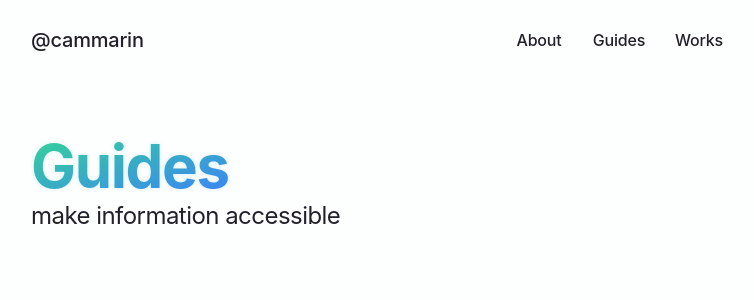
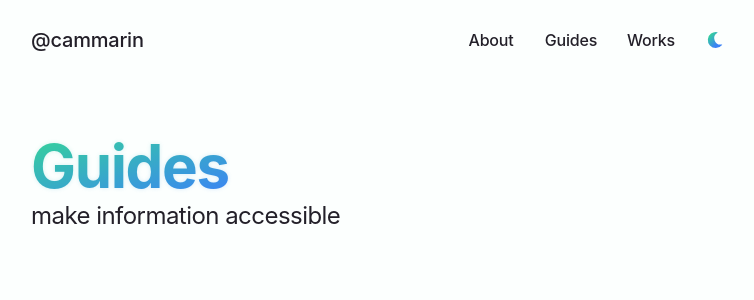
Before and after one commit to cammarin/cammarin.me, a Next.js app: page /guides in a window 1280 px wide. Shown: the top 300 px of the page, without its empty margins (261-1015 px from the left). Built offline with nearby package versions, Linux system fonts and the light colour scheme; a web font is replaced by a local one.

Commit message:
feat(color mode): switch color mode to class based

```diff
--- a/src/components/Layout.tsx
+++ b/src/components/Layout.tsx
@@ -1,7 +1,9 @@
+import { useContext } from 'react'
 import Head from 'next/head'
 import Main from '@/components/Main'
 import Navbar from '@/components/Navbar'
 import Skippy from '@/components/Skippy'
+import { ThemeContext } from '@/theme/index'
 
 type LayoutProps = {
   title?: string
@@ -10,6 +12,8 @@ type LayoutProps = {
 }
 
 const Layout = ({ title = '', description, children }: LayoutProps) => {
+  const { dark, toggleDark } = useContext(ThemeContext)
+
   return (
     <>
       <Head>
@@ -32,6 +36,81 @@ const Layout = ({ title = '', description, children }: LayoutProps) => {
             <Navbar.Nav.Link href="/about">About</Navbar.Nav.Link>
             <Navbar.Nav.Link href="/guides">Guides</Navbar.Nav.Link>
             <Navbar.Nav.Link href="/works">Works</Navbar.Nav.Link>
+            <li>
+              <button
+                type="button"
+                className="p-3"
+                onClick={() => toggleDark()}
+              >
+                <svg
+                  className="w-6 h-6 dark:filter-desaturate"
+                  xmlns="http://www.w3.org/2000/svg"
+                  xmlnsXlink="http://www.w3.org/1999/xlink"
+                  width="24"
+                  height="24"
+                  viewBox="0 0 24 24"
+                  aria-hidden="true"
+                  focusable="false"
+                >
+                  <defs>
+                    <linearGradient
+                      id="color-mode-toggle-gradient-dark"
+                      gradientTransform="rotate(45)"
+                    >
+                      <stop offset="20%" stopColor="#34d399" />
+                      <stop offset="100%" stopColor="#3b82f6" />
+                    </linearGradient>
+
+                    <linearGradient
+                      id="color-mode-toggle-gradient-light"
+                      gradientTransform="rotate(45)"
+                    >
+                      <stop offset="20%" stopColor="#fbbf24" />
+                      <stop offset="100%" stopColor="#ec4899" />
+                    </linearGradient>
+                  </defs>
+
+                  <symbol
+                    id="color-mode-toggle-icon-dark"
+                    width="24"
+                    height="24"
+                    viewBox="0 0 24 24"
+                  >
+                    <path
+                      fill="url('#color-mode-toggle-gradient-dark')"
+                      d="M12.85,20a7.987,7.987,0,0,0,6.215-2.962.376.376,0,0,0-.362-.605,6.267,6.267,0,0,1-4.274-11.6.375.375,0,0,0-.117-.694A8,8,0,1,0,12.85,20Z"
+                    />
+                  </symbol>
+
+                  <symbol
+                    id="color-mode-toggle-icon-light"
+                    width="24"
+                    height="24"
+                    viewBox="0 0 24 24"
+                  >
+                    <path
+                      fill="url('#color-mode-toggle-gradient-light')"
+                      d="M12,7c-2.76,0-5,2.24-5,5s2.24,5,5,5s5-2.24,5-5S14.76,7,12,7L12,7z M2,13l2,0c0.55,0,1-0.45,1-1s-0.45-1-1-1l-2,0 c-0.55,0-1,0.45-1,1S1.45,13,2,13z M20,13l2,0c0.55,0,1-0.45,1-1s-0.45-1-1-1l-2,0c-0.55,0-1,0.45-1,1S19.45,13,20,13z M11,2v2 c0,0.55,0.45,1,1,1s1-0.45,1-1V2c0-0.55-0.45-1-1-1S11,1.45,11,2z M11,20v2c0,0.55,0.45,1,1,1s1-0.45,1-1v-2c0-0.55-0.45-1-1-1 C11.45,19,11,19.45,11,20z M5.99,4.58c-0.39-0.39-1.03-0.39-1.41,0c-0.39,0.39-0.39,1.03,0,1.41l1.06,1.06 c0.39,0.39,1.03,0.39,1.41,0s0.39-1.03,0-1.41L5.99,4.58z M18.36,16.95c-0.39-0.39-1.03-0.39-1.41,0c-0.39,0.39-0.39,1.03,0,1.41 l1.06,1.06c0.39,0.39,1.03,0.39,1.41,0c0.39-0.39,0.39-1.03,0-1.41L18.36,16.95z M19.42,5.99c0.39-0.39,0.39-1.03,0-1.41 c-0.39-0.39-1.03-0.39-1.41,0l-1.06,1.06c-0.39,0.39-0.39,1.03,0,1.41s1.03,0.39,1.41,0L19.42,5.99z M7.05,18.36 c0.39-0.39,0.39-1.03,0-1.41c-0.39-0.39-1.03-0.39-1.41,0l-1.06,1.06c-0.39,0.39-0.39,1.03,0,1.41s1.03,0.39,1.41,0L7.05,18.36z"
+                    />
+                  </symbol>
+
+                  <use
+                    xlinkHref={`#color-mode-toggle-icon-${
+                      dark ? 'light' : 'dark'
+                    }`}
+                  />
+
+                  {/* <path
+                    fill="currentColor"
+                    d={
+                      dark
+                        ? 'M12,7c-2.76,0-5,2.24-5,5s2.24,5,5,5s5-2.24,5-5S14.76,7,12,7L12,7z M2,13l2,0c0.55,0,1-0.45,1-1s-0.45-1-1-1l-2,0 c-0.55,0-1,0.45-1,1S1.45,13,2,13z M20,13l2,0c0.55,0,1-0.45,1-1s-0.45-1-1-1l-2,0c-0.55,0-1,0.45-1,1S19.45,13,20,13z M11,2v2 c0,0.55,0.45,1,1,1s1-0.45,1-1V2c0-0.55-0.45-1-1-1S11,1.45,11,2z M11,20v2c0,0.55,0.45,1,1,1s1-0.45,1-1v-2c0-0.55-0.45-1-1-1 C11.45,19,11,19.45,11,20z M5.99,4.58c-0.39-0.39-1.03-0.39-1.41,0c-0.39,0.39-0.39,1.03,0,1.41l1.06,1.06 c0.39,0.39,1.03,0.39,1.41,0s0.39-1.03,0-1.41L5.99,4.58z M18.36,16.95c-0.39-0.39-1.03-0.39-1.41,0c-0.39,0.39-0.39,1.03,0,1.41 l1.06,1.06c0.39,0.39,1.03,0.39,1.41,0c0.39-0.39,0.39-1.03,0-1.41L18.36,16.95z M19.42,5.99c0.39-0.39,0.39-1.03,0-1.41 c-0.39-0.39-1.03-0.39-1.41,0l-1.06,1.06c-0.39,0.39-0.39,1.03,0,1.41s1.03,0.39,1.41,0L19.42,5.99z M7.05,18.36 c0.39-0.39,0.39-1.03,0-1.41c-0.39-0.39-1.03-0.39-1.41,0l-1.06,1.06c-0.39,0.39-0.39,1.03,0,1.41s1.03,0.39,1.41,0L7.05,18.36z'
+                        : 'M12.85,20a7.987,7.987,0,0,0,6.215-2.962.376.376,0,0,0-.362-.605,6.267,6.267,0,0,1-4.274-11.6.375.375,0,0,0-.117-.694A8,8,0,1,0,12.85,20Z'
+                    }
+                  /> */}
+                </svg>
+              </button>
+            </li>
           </Navbar.Nav>
         </Navbar>
 
--- a/src/pages/_app.tsx
+++ b/src/pages/_app.tsx
@@ -1,5 +1,6 @@
 import { AppProps } from 'next/app'
 import Head from 'next/head'
+import { ThemeProvider } from '@/theme/index'
 import '@/styles/globals.css'
 
 const App = ({ Component, pageProps }: AppProps) => {
@@ -17,7 +18,9 @@ const App = ({ Component, pageProps }: AppProps) => {
         />
       </Head>
 
-      <Component {...pageProps} />
+      <ThemeProvider>
+        <Component {...pageProps} />
+      </ThemeProvider>
     </>
   )
 }
--- a/src/pages/_document.tsx
+++ b/src/pages/_document.tsx
@@ -1,4 +1,5 @@
 import NextDocument, { Html, Head, Main, NextScript } from 'next/document'
+import { ColorModeScript } from '@/theme/index'
 
 class Document extends NextDocument {
   render() {
@@ -7,6 +8,7 @@ class Document extends NextDocument {
         <Head />
 
         <body>
+          <ColorModeScript />
           <Main />
           <NextScript />
         </body>
--- /dev/null
+++ b/src/theme/ColorModeScript.tsx
@@ -0,0 +1,64 @@
+function setScript() {
+  var storageKey = 'dark'
+  var classNameDark = 'dark'
+  var classNameLight = 'light'
+  var d = document.querySelector('html')
+
+  //set class on html doc
+  function setClassOnDocumentBody(dark) {
+    d.classList.add(dark ? classNameDark : classNameLight)
+    d.classList.remove(dark ? classNameLight : classNameDark)
+  }
+
+  //media query
+  var preferDarkQuery = '(prefers-color-scheme: dark)'
+  var mql = window.matchMedia(preferDarkQuery)
+  var supportsColorSchemeQuery = mql.media === preferDarkQuery
+
+  //log media query result
+  console.log(
+    '[Initialization] supportsColorSchemeQuery:%s and prefersDark:%s',
+    supportsColorSchemeQuery,
+    mql.matches
+  )
+
+  //local storage
+  var localStorageTheme = null
+  try {
+    localStorageTheme = localStorage.getItem(storageKey)
+  } catch (err) {}
+  var localStorageExists = localStorageTheme !== null
+
+  //log local storage result
+  console.log(
+    '[Initialization] localStorageExists:%s and localStorageDark:%s',
+    localStorageExists,
+    JSON.parse(localStorageTheme)
+  )
+
+  // if localStorage Exists update the value of localStorageTheme
+  if (localStorageExists) {
+    localStorageTheme = JSON.parse(localStorageTheme)
+  }
+
+  if (localStorageExists) {
+    setClassOnDocumentBody(localStorageTheme)
+    console.log('[Initial Theme] Setting theme from Local Storage')
+  } else if (supportsColorSchemeQuery) {
+    setClassOnDocumentBody(mql.matches) //added to remove flicker
+    console.log('[Initial Theme] Setting theme from Media Query')
+    // localStorage.setItem(storageKey, mql.matches);
+  } else {
+    var isDarkMode = d.classList.contains(classNameDark)
+    localStorage.setItem(storageKey, JSON.stringify(isDarkMode))
+    console.log('setting theme from class')
+  }
+}
+
+const ColorModeScript = () => {
+  const __html = `(${String(setScript)})()`
+
+  return <script dangerouslySetInnerHTML={{ __html }} />
+}
+
+export { ColorModeScript }
--- /dev/null
+++ b/src/theme/ThemeContext.tsx
@@ -0,0 +1,12 @@
+import { createContext } from 'react'
+
+const defaultState = {
+  auto: false,
+  dark: false,
+  toggleDark: () => {},
+  toggleAuto: () => {},
+}
+
+const ThemeContext = createContext(defaultState)
+
+export { ThemeContext }
--- /dev/null
+++ b/src/theme/ThemeProvider.tsx
@@ -0,0 +1,86 @@
+import { useCallback, useEffect, useState } from 'react'
+import { ThemeContext } from './ThemeContext'
+
+type ThemeProviderProps = {
+  children?: React.ReactNode
+}
+
+const ThemeProvider = ({ children }: ThemeProviderProps) => {
+  const [auto, setAuto] = useState(false)
+  const [dark, setDark] = useState(false)
+
+  useEffect(() => {
+    const lsDark = localStorage.getItem('dark')
+
+    if (lsDark) {
+      setDark(JSON.parse(lsDark))
+    } else {
+      setAuto(true)
+    }
+  }, [])
+
+  const handleMediaQuery = useCallback(
+    (e) => {
+      const isDark = e.matches
+
+      setTheme(isDark)
+    },
+    [auto]
+  )
+
+  useEffect(() => {
+    if (!auto) return
+
+    const media = window.matchMedia('(prefers-color-scheme: dark)')
+
+    media.addEventListener('change', handleMediaQuery)
+
+    handleMediaQuery(media)
+
+    return () => media.removeEventListener('change', handleMediaQuery)
+  }, [handleMediaQuery])
+
+  const setTheme = (dMode: boolean) => {
+    setDark(dMode)
+    const doc = document.documentElement
+    const themes = ['light', 'dark']
+    if (dMode) {
+      doc.classList.remove(...themes)
+      doc.classList.add('dark')
+    } else {
+      doc.classList.remove(...themes)
+      doc.classList.add('light')
+    }
+  }
+
+  const toggleAuto = () => {
+    if (!auto) {
+      localStorage.removeItem('dark')
+      setAuto(!auto)
+    } else {
+      localStorage.setItem('dark', dark)
+      setAuto(!auto)
+    }
+  }
+
+  const toggleDark = () => {
+    localStorage.setItem('dark', JSON.stringify(!dark))
+    console.log('[Update Theme] Setting theme from ls.. lsDark:%s', !dark)
+    setTheme(!dark)
+  }
+
+  return (
+    <ThemeContext.Provider
+      value={{
+        auto,
+        dark,
+        toggleDark,
+        toggleAuto,
+      }}
+    >
+      {children}
+    </ThemeContext.Provider>
+  )
+}
+
+export { ThemeProvider }
--- /dev/null
+++ b/src/theme/index.tsx
@@ -0,0 +1,3 @@
+export * from './ColorModeScript'
+export * from './ThemeContext'
+export * from './ThemeProvider'
--- a/tailwind.config.js
+++ b/tailwind.config.js
@@ -5,7 +5,7 @@ module.exports = {
     './src/pages/**/*.{js,ts,jsx,tsx}',
     './src/components/**/*.{js,ts,jsx,tsx}',
   ],
-  darkMode: 'media', // or 'media' or 'class'
+  darkMode: 'class', // or 'media' or 'class'
   theme: {
     extend: {
       colors: {
--- a/tsconfig.json
+++ b/tsconfig.json
@@ -23,6 +23,7 @@
       "@/components/*": ["components/*"],
       "@/lib/*": ["lib/*"],
       "@/styles/*": ["styles/*"],
+      "@/theme/*": ["theme/*"],
       "@/types/*": ["types/*"]
     },
     "resolveJsonModule": true,
```
